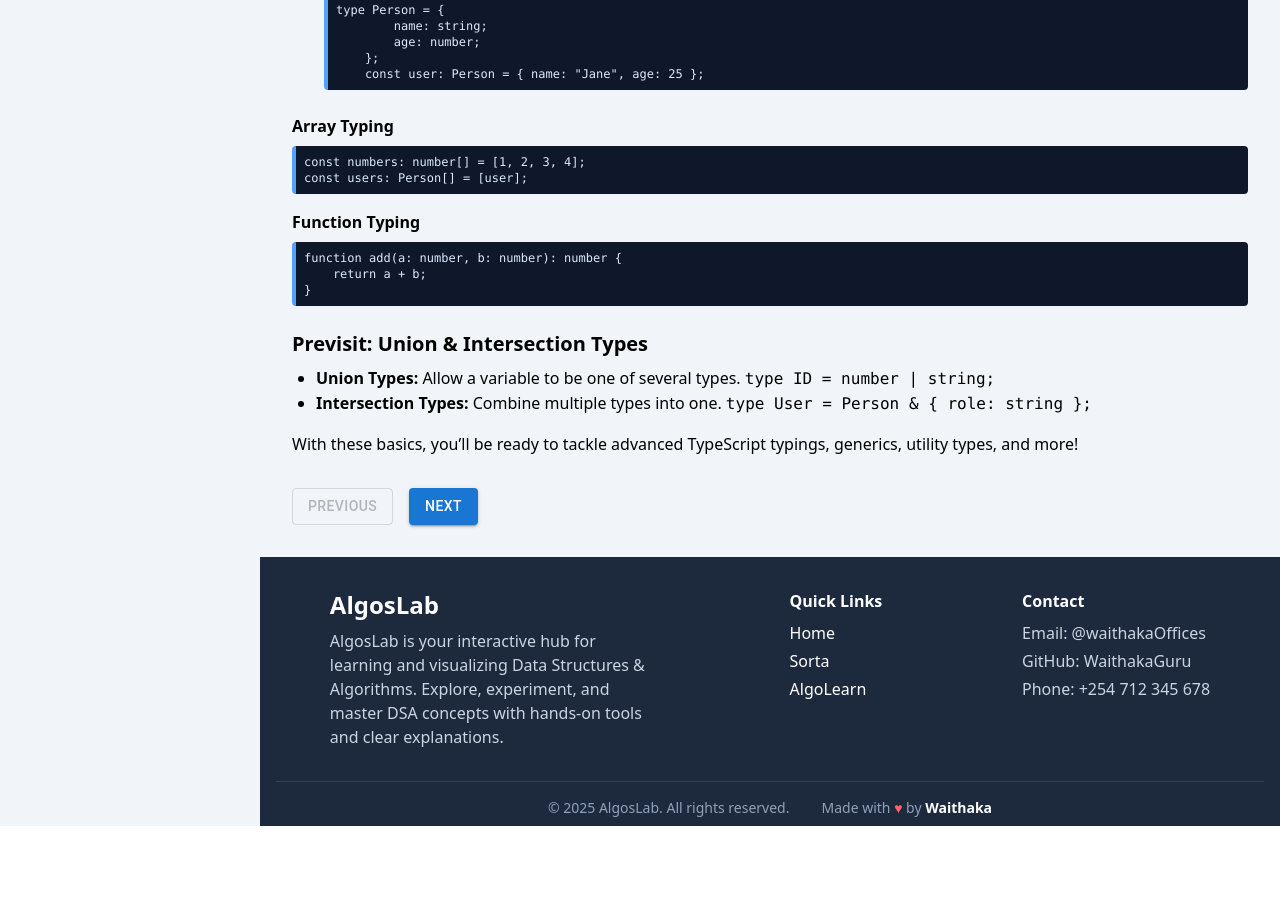
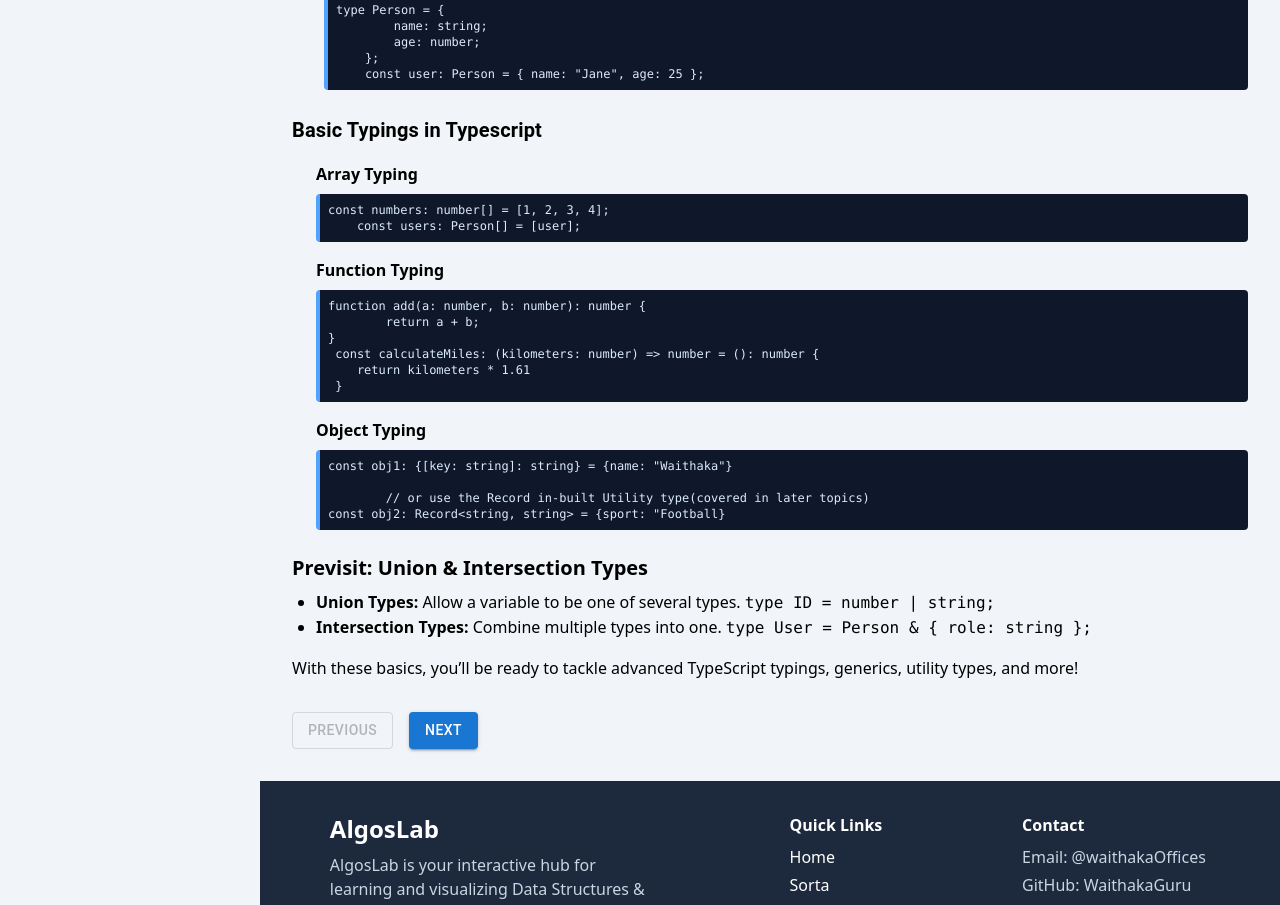
Before and after one commit to WaithakaGuru/AlgosLab, a React (Vite) app in the folder sort/sort-visualizer/: page /info in a window 1280 px wide. Shown: the part 828-1733 px from the top of the page. Before the commit the page ends 1654 px from the top, so only its background shows below. Built offline with nearby package versions, Linux system fonts and the light colour scheme.

Commit message:
Final fixes

```diff
--- a/sort/sort-visualizer/src/pages/AlgorithmInfo.tsx
+++ b/sort/sort-visualizer/src/pages/AlgorithmInfo.tsx
@@ -157,7 +157,7 @@ const AlgorithmInfo = () => {
             <Link to="/sorta" className="text-white hover:text-blue-200 font-semibold transition-colors text-lg">Sorta</Link>
           </nav>
         </div>
-        <Box component={"main"} className="xs:px-6 md:px-8">
+        <Box component={"main"} className="px-6 md:px-8">
           {topicContent[selected] || (
               <>
                   <Typography variant="h6" gutterBottom fontWeight={"bold"} fontSize={"1.5rem"}>{selected}</Typography>
--- a/sort/sort-visualizer/src/pages/Sorta.tsx
+++ b/sort/sort-visualizer/src/pages/Sorta.tsx
@@ -4,10 +4,10 @@ import "../index.css";
 import * as visualSorts from "../utils/visualSorts";
 import { Link } from "react-router-dom";
 
-function getRandomArray(size: number, min = 1, max = 99): number[] {
+function getRandomArray(size: number): number[] {
   return Array.from(
     { length: size },
-    () => Math.floor(Math.random() * (max - min + 1)) + min,
+    () => Math.floor(Math.random() * 100),
   );
 }
 
@@ -212,7 +212,7 @@ export default function Sorta() {
           </div>
           <div className="mt-4 w-full flex flex-col">
             <div className="italic text-slate-800 text-left mb-2">Array Visualization:</div>
-            <div className="flex relative items-end justify-center gap-1 w-full bg-slate-800 rounded-xl border border-slate-200 p-4 pl-12 overflow-x-auto">
+            <div className="flex relative items-end justify-start gap-1 bg-slate-800 rounded-xl border border-slate-200 p-4 overflow-x-auto min-w-0" style={{maxWidth: '100%', width: 'fit-content'}}>
               {/* Bucket/merge/insertion lines */}
               {algorithm === "bucketSort" &&
                 buckets &&
--- a/sort/sort-visualizer/src/topics/DSIntroduction.tsx
+++ b/sort/sort-visualizer/src/topics/DSIntroduction.tsx
@@ -74,7 +74,7 @@ const DSIntroduction = () => (
         </div>
     </div>
     <h3 className="text-xl font-semibold mt-6 mb-2">Visual Representations</h3>
-    <div className="grid grid-cols-1 md:grid-cols-2 gap-6">
+    <div className="grid grid-cols-2 md:grid-cols-2 gap-6">
       <div>
         <span className="font-bold">Array</span>
         <pre className="bg-slate-900 rounded p-2 text-sm text-white overflow-x-auto border-gray-600 border-4">[ 1 | 2 | 3 | 4 | 5 ]</pre>
--- a/sort/sort-visualizer/src/topics/Prerequisites.tsx
+++ b/sort/sort-visualizer/src/topics/Prerequisites.tsx
@@ -1,3 +1,5 @@
+import { Stack, Typography } from "@mui/material";
+
 const Prerequisites = () => (
     <section className="max-w-8xl mx-auto">
         <h2 className="text-2xl font-bold mb-2">Prerequisites for Advanced TypeScript Typings</h2>
@@ -55,6 +57,9 @@ const Prerequisites = () => (
                 </div>
             </li>
         </ul>
+
+        <Typography variant="h6"fontWeight={"bold"}>Basic Typings in Typescript</Typography>
+        <Stack component={"section"} className="pl-6">
             <div className="fcol">
                 <span className="font-bold">Array Typing</span>
                 <pre className="code-snippet">{`const numbers: number[] = [1, 2, 3, 4];
@@ -64,8 +69,21 @@ const users: Person[] = [user];`}</pre>
                 <span className="font-bold">Function Typing</span>
                 <pre className="code-snippet">{`function add(a: number, b: number): number {
         return a + b;
-}`}</pre>
+}
+ const calculateMiles: (kilometers: number) => number = (): number {
+    return kilometers * 1.61
+ }
+`}</pre>
             </div>
+            <div className="fcol">
+                <span className="font-bold">Object Typing</span>
+                <pre className="code-snippet">{`const obj1: {[key: string]: string} = {name: "Waithaka"}
+
+        // or use the Record in-built Utility type(covered in later topics)
+const obj2: Record<string, string> = {sport: "Football}
+`}</pre>
+            </div>
+        </Stack>
         <h3 className="text-xl font-semibold mt-6 mb-2">Previsit: Union & Intersection Types</h3>
         <ul className="list-disc ml-6">
           <li><b>Union Types:</b> Allow a variable to be one of several types. <code>type ID = number | string;</code></li>
```
Lines whose indentation alone changed are shown as unchanged.
